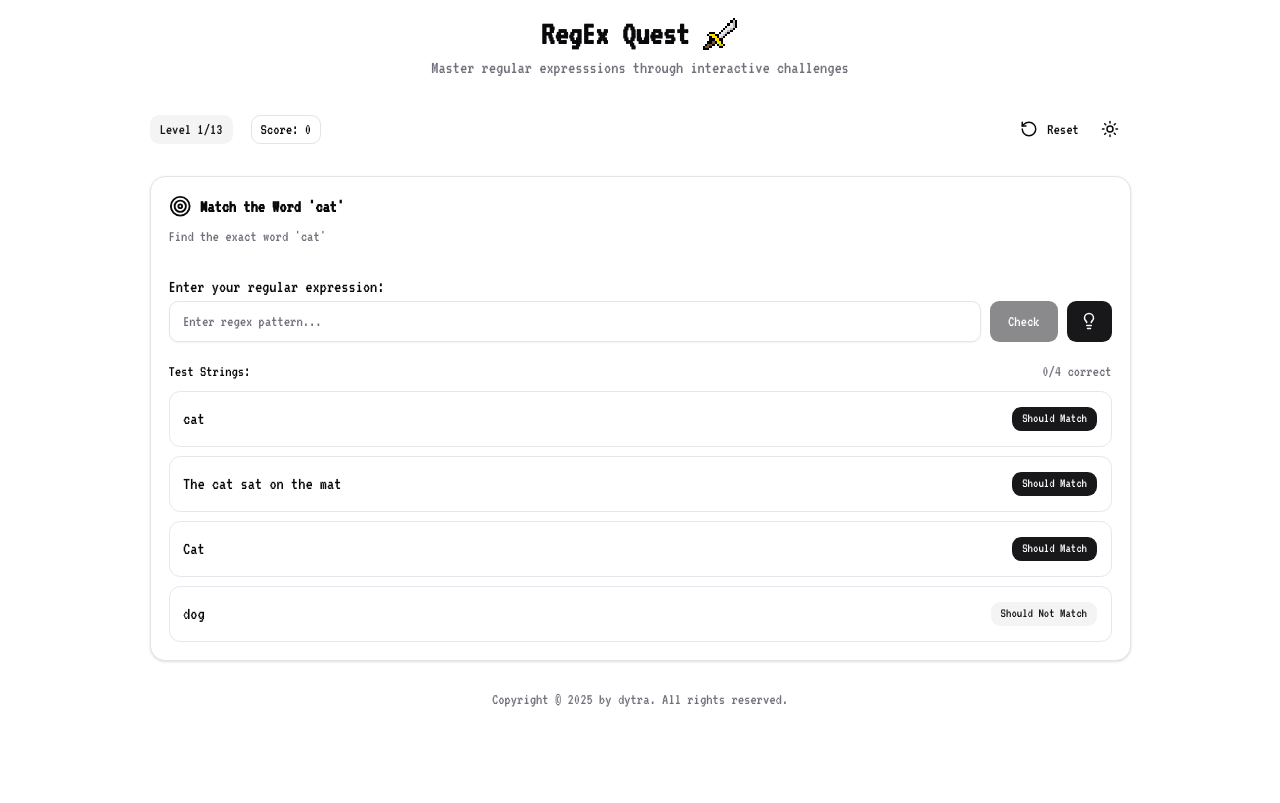
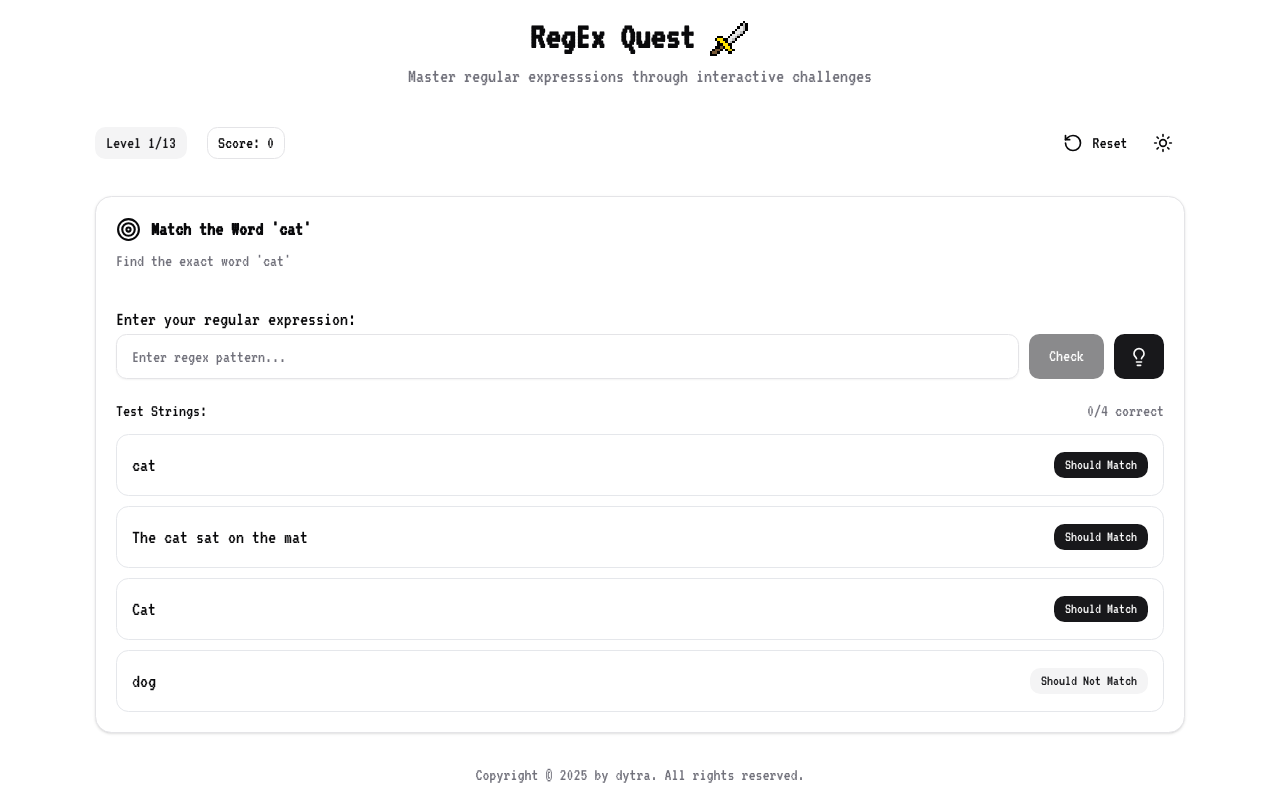
Before and after one commit to dytra/regex-quest, a Next.js app: page / in a window 1280 px wide. Built offline with nearby package versions, Linux system fonts and the light colour scheme.

Commit message:
adjust base font size

```diff
--- a/src/app/globals.css
+++ b/src/app/globals.css
@@ -124,7 +124,7 @@
 }
 
 html {
-  font-size:18px;
+  font-size:20px;
 }
 .image-crisp {
   image-rendering: pixelated;
```
